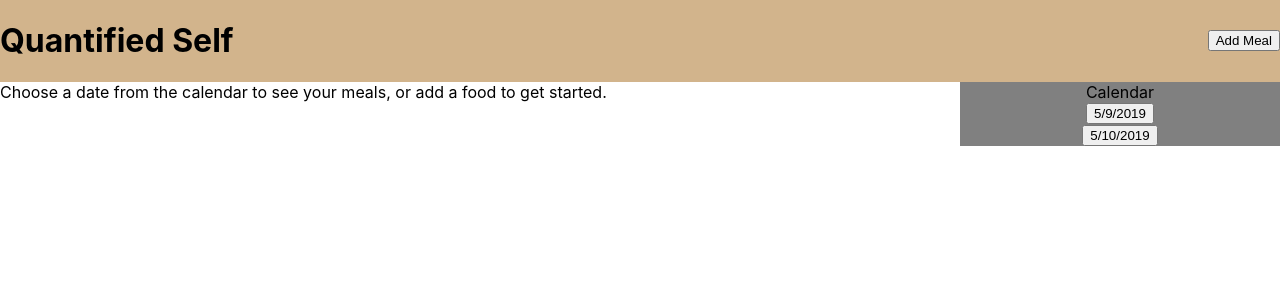
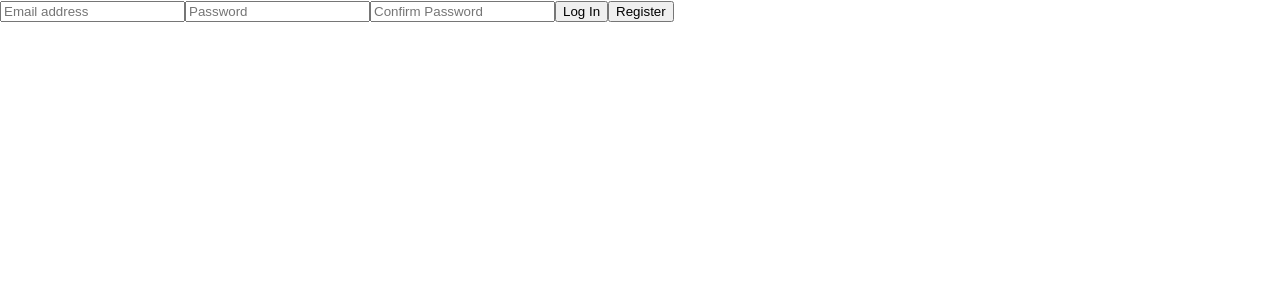
Before and after one commit to aprildagonese/qs_frontend, a React (Create React App) app: page / in a window 1280 px wide. Shown: the top 300 px of the page. Built offline with nearby package versions, Linux system fonts and the light colour scheme.

Commit message:
Adds logout ability

```diff
--- a/src/App.js
+++ b/src/App.js
@@ -14,13 +14,13 @@ class App extends Component {
   constructor(props) {
     super(props)
     this.state = {
-      currentUserKey: "1234",
+      currentUserKey: null,
       recipeData: [],
       currentIngredient: null,
       currentDate: null,
       currentFoods: null,
       currentMeal: null,
-      mealHistory: data,
+      mealHistory: null,
       dateMeals: null,
       isLoading: false,
       showModal: false,
@@ -64,6 +64,12 @@ class App extends Component {
     }
   }
 
+  logOut = async (key) => {
+    this.setState({
+      currentUserKey: null
+    })
+  }
+
   setCurrentFoods = (foods, meal, id) => {
     this.setState({
       currentFoods: foods,
@@ -85,8 +91,8 @@ class App extends Component {
       <div className="App">
         {this.state.currentUserKey
           ?  <>
-              <Nav showModal={this.showModal}/>
-              {console.log(this.state.mealResults)}
+              <Nav showModal={this.showModal}
+                   logOut={this.logOut}/>
               <Modal closeModal={this.hideModal}
                      showModal={this.state.showModal}
                      type="addFood"
@@ -112,7 +118,7 @@ class App extends Component {
               </span>
             </>
           : <Login setUser={this.setCurrentUserKey}
-                    error={this.error}/>
+                    error={this.state.error}/>
         }
       </div>
     )
--- /dev/null
+++ b/src/Login.js
@@ -0,0 +1,81 @@
+import React, { Component } from 'react';
+import { logInUser } from './services/calories'
+import { registerUser } from './services/calories'
+
+class Login extends Component {
+  constructor() {
+    super()
+    this.state = {
+      email: '',
+      password: '',
+      passwordConfirmation: '',
+      loginKey: null
+    }
+  };
+
+  setUser = (key) => {
+    this.props.setUser(key)
+  }
+
+  logIn = async () => {
+    const email = this.state.email
+    const password = this.state.password
+    const passwordConfirmation = this.state.passwordConfirmation
+    const key = await logInUser(email, password, passwordConfirmation)
+    this.setUser(key)
+  }
+
+  register = async () => {
+    const email = this.state.email
+    const password = this.state.password
+    const passwordConfirmation = this.state.passwordConfirmation
+    const key = await registerUser(email, password, passwordConfirmation)
+    this.setUser(key)
+  }
+
+  changeHandler = (event) => {
+    const name = event.target.name;
+    const value = event.target.value;
+
+    this.setState({ [name]: value })
+  }
+
+  render() {
+    return(
+      <>
+        <form>
+           <input type="text"
+                  name="email"
+                  value={this.state.email}
+                  placeholder="Email address"
+                  onChange={this.changeHandler} />
+           <input type="text"
+                  name="password"
+                  value={this.state.password}
+                  placeholder="Password"
+                  onChange={this.changeHandler} />
+           <input type="text"
+                  name="passwordConfirmation"
+                  value={this.state.passwordConfirmation}
+                  placeholder="Confirm Password"
+                  onChange={this.changeHandler} />
+           <input type="button"
+                  name="submit"
+                  value="Log In"
+                  onClick={this.logIn} />
+           <input type="button"
+                  name="submit"
+                  value="Register"
+                  onClick={this.register} />
+        </form>
+        {this.props.error &&
+          <div className="error">
+            {this.props.error}
+          </div>
+        }
+      </>
+    )
+  }
+}
+
+export default Login;
--- /dev/null
+++ b/src/Logout.js
@@ -0,0 +1,22 @@
+import React, { Component } from 'react';
+
+class Logout extends Component {
+  constructor() {
+    super()
+  };
+
+  logOut = async () => {
+    this.props.logOut()
+  }
+
+  render() {
+    return(
+      <button className='meal'
+              onClick={this.logOut}>
+        Log Out
+      </button>
+    )
+  }
+}
+
+export default Logout;
--- a/src/Nav.js
+++ b/src/Nav.js
@@ -1,4 +1,5 @@
 import React, { Component } from 'react';
+import Logout from './Logout';
 import './Nav.css';
 
 class Nav extends Component {
@@ -14,10 +15,13 @@ class Nav extends Component {
     return (
       <div className='nav'>
         <h1>Quantified Self</h1>
+        <div className="nav-right">
         <button className='add-food'
                 onClick={this.addFood}>
                 Add Meal
         </button>
+        <Logout logOut={this.props.logOut}/>
+        </div>
       </div>
     );
   }
```
